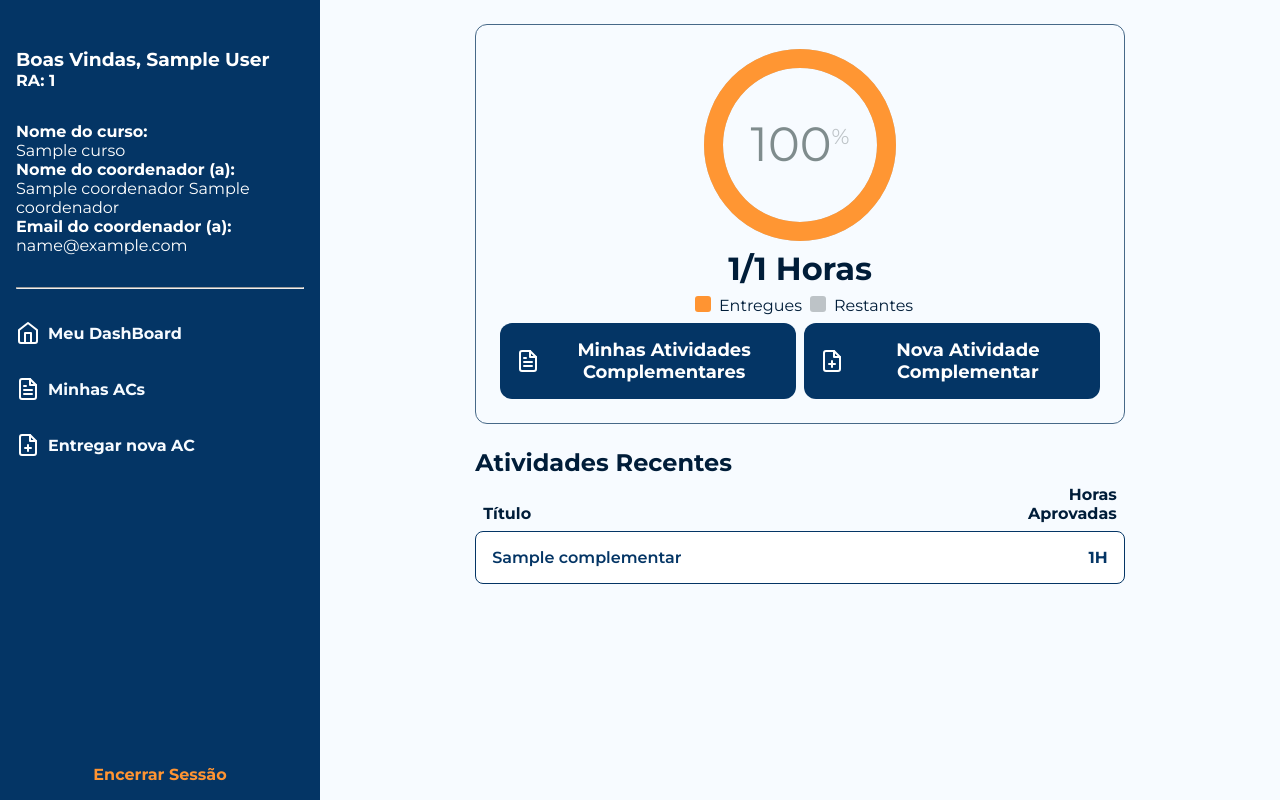
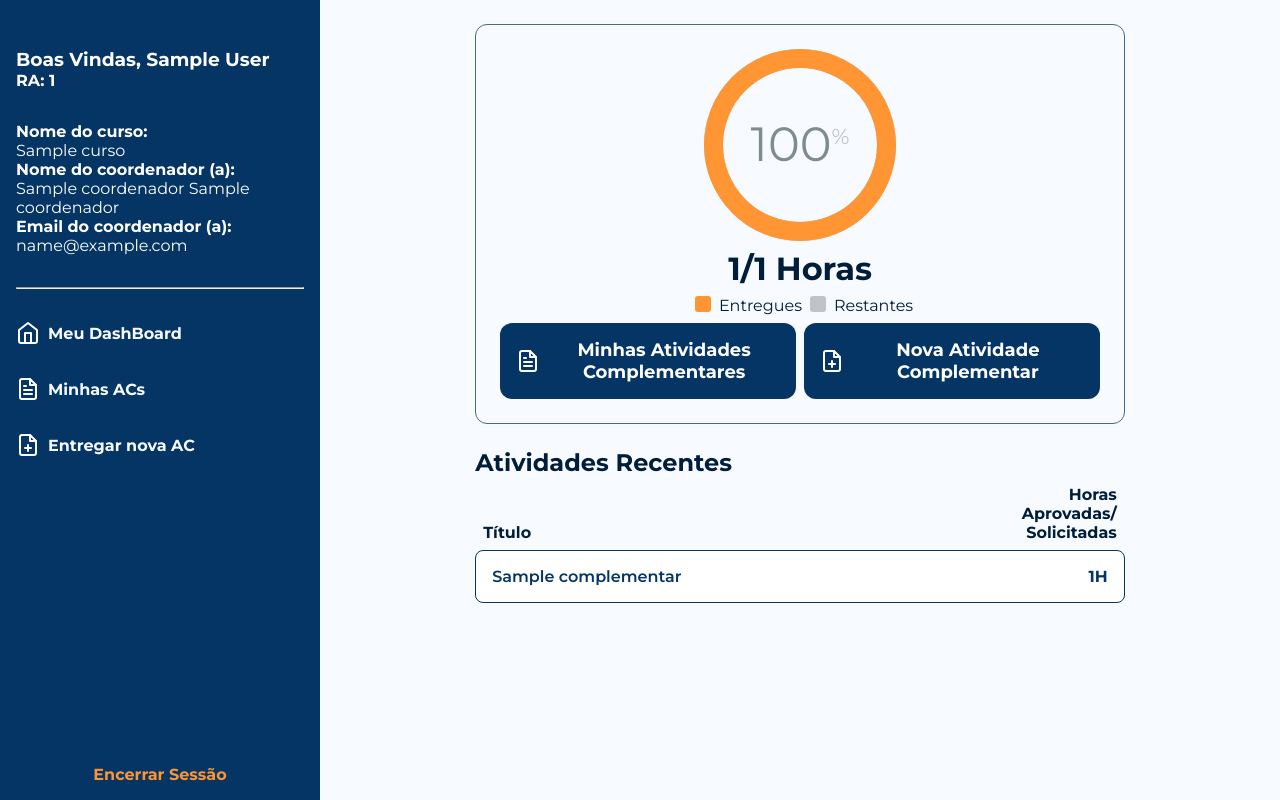
Before and after one commit to GabrielTurri/ac-smart, a PHP site: page /dashboard.php in a window 1280 px wide. Run offline with PHP 8.4, Linux system fonts and the light colour scheme; the visitor is signed in with stand-in values (Sample User, id 1); tables that the repository leaves empty hold one stand-in row (values such as "Sample post").

Commit message:
ajustes na listagem de atividades na dashboard

```diff
--- a/src/dashboard.php
+++ b/src/dashboard.php
@@ -150,7 +150,7 @@
                     <strong>Título</strong>
                   </div>
                   <div class='legenda'>
-                    <strong>Horas Aprovadas</strong>
+                    <strong>Horas Aprovadas/ Solicitadas</strong>
                   </div>
                 </div>";
             } else {
@@ -209,7 +209,9 @@
                             else
                               echo '<span class="texto-vermelho"> ('.$row["status"].')</span>';
                           echo '</div>
-                          <strong></strong>
+                          <strong ';
+                          echo ($row['status'] == 'Pendente') ? 'class="texto-laranja"' : 'class="texto-vermelho"';
+                          echo '>'.$row["horas_solicitadas"].'H</strong>
                         </button>
                       </form>
                     </div>
```
